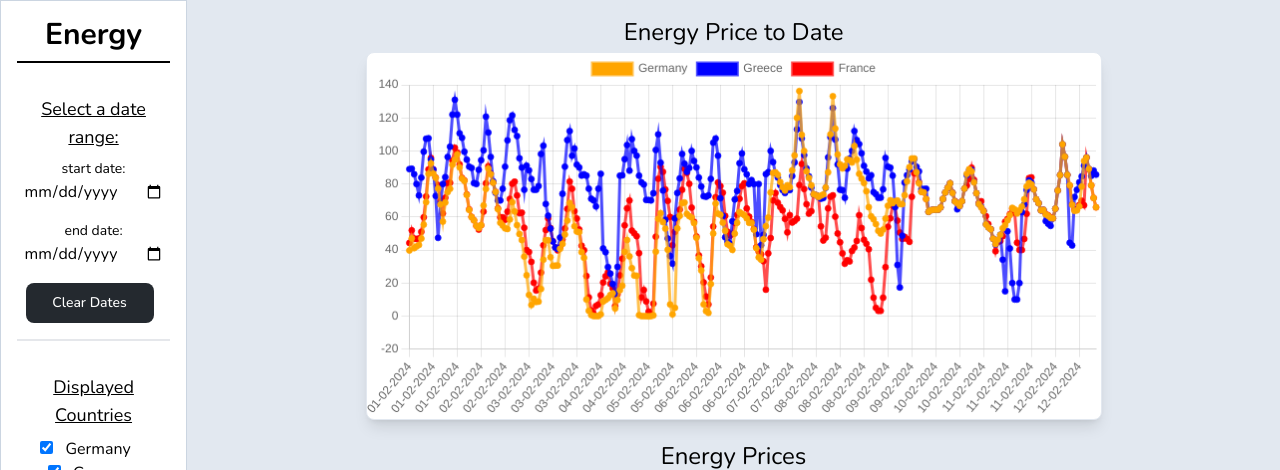
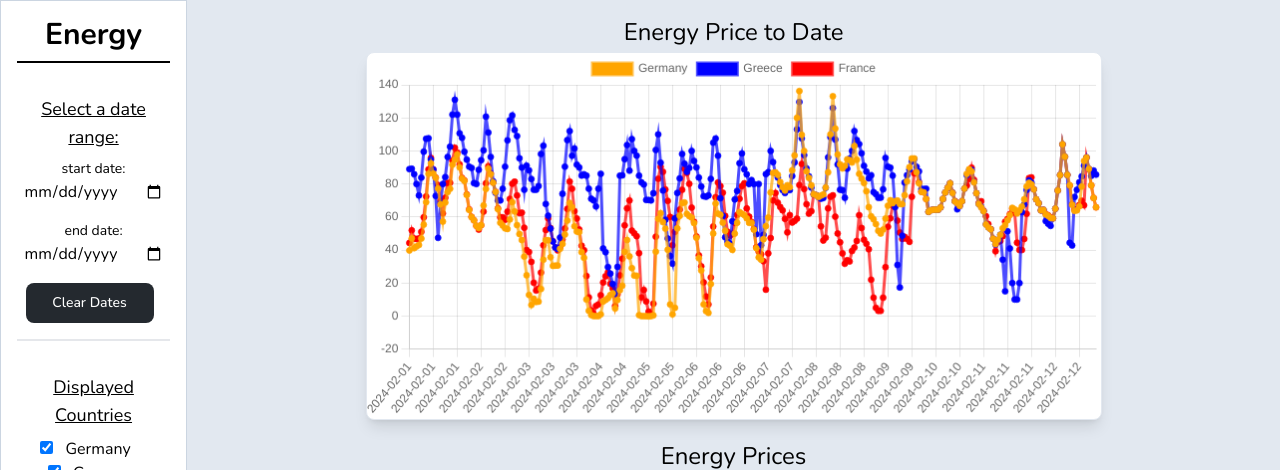
Before and after one commit to ondairos/vue_data_assignment, a Vue app: page / in a window 1280 px wide. Shown: the top 470 px of the page. Built offline with nearby package versions, Linux system fonts and the light colour scheme.

Commit message:
reverted change

```diff
--- a/src/App.vue
+++ b/src/App.vue
@@ -131,9 +131,7 @@ export default {
       this.greekPrices.push(record.ENTSOE_GR_DAM_Price);
       this.frenchPrices.push(record.ENTSOE_FR_DAM_Price);
       this.germanPrices.push(record.ENTSOE_DE_DAM_Price);
-      this.allDates.push(
-        record.DateTime.split("T")[0].split("-").reverse().join("-")
-      );
+      this.allDates.push(record.DateTime.split("T")[0]);
     });
   },
   methods: {
```
